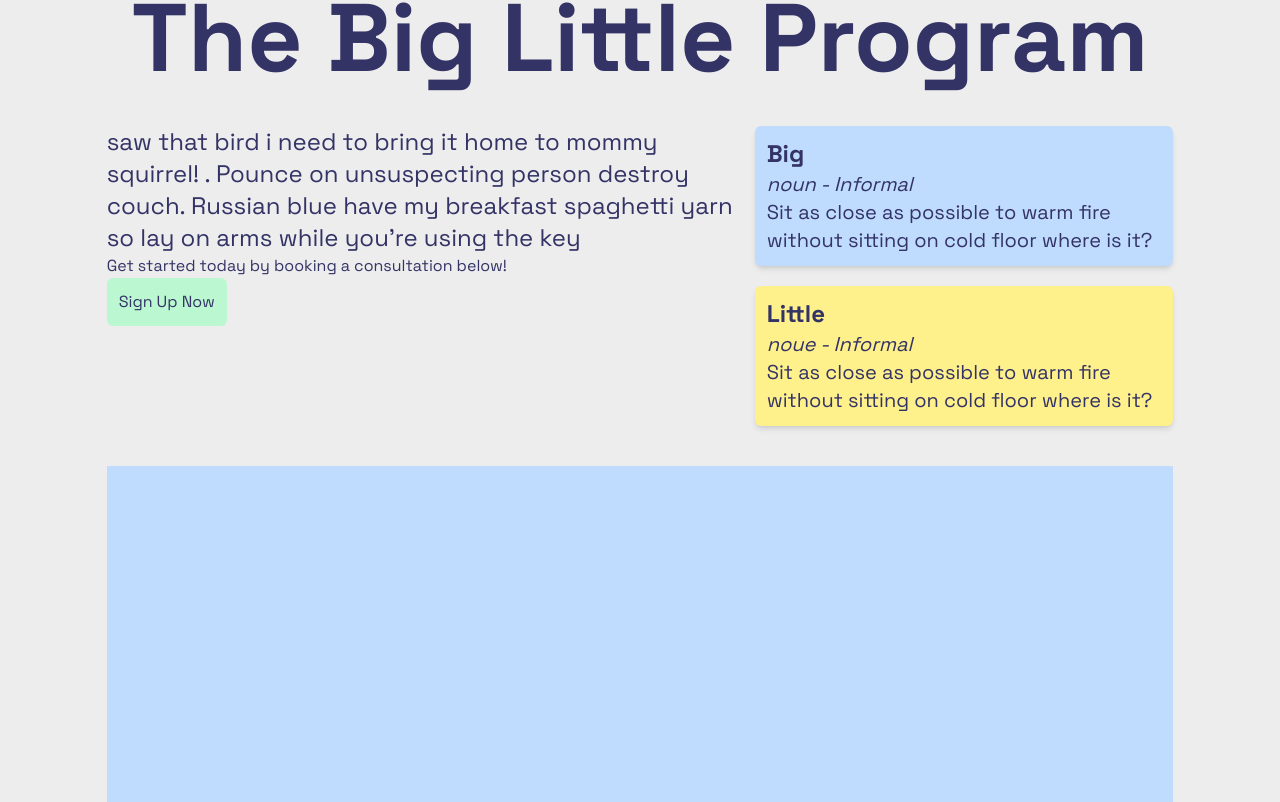
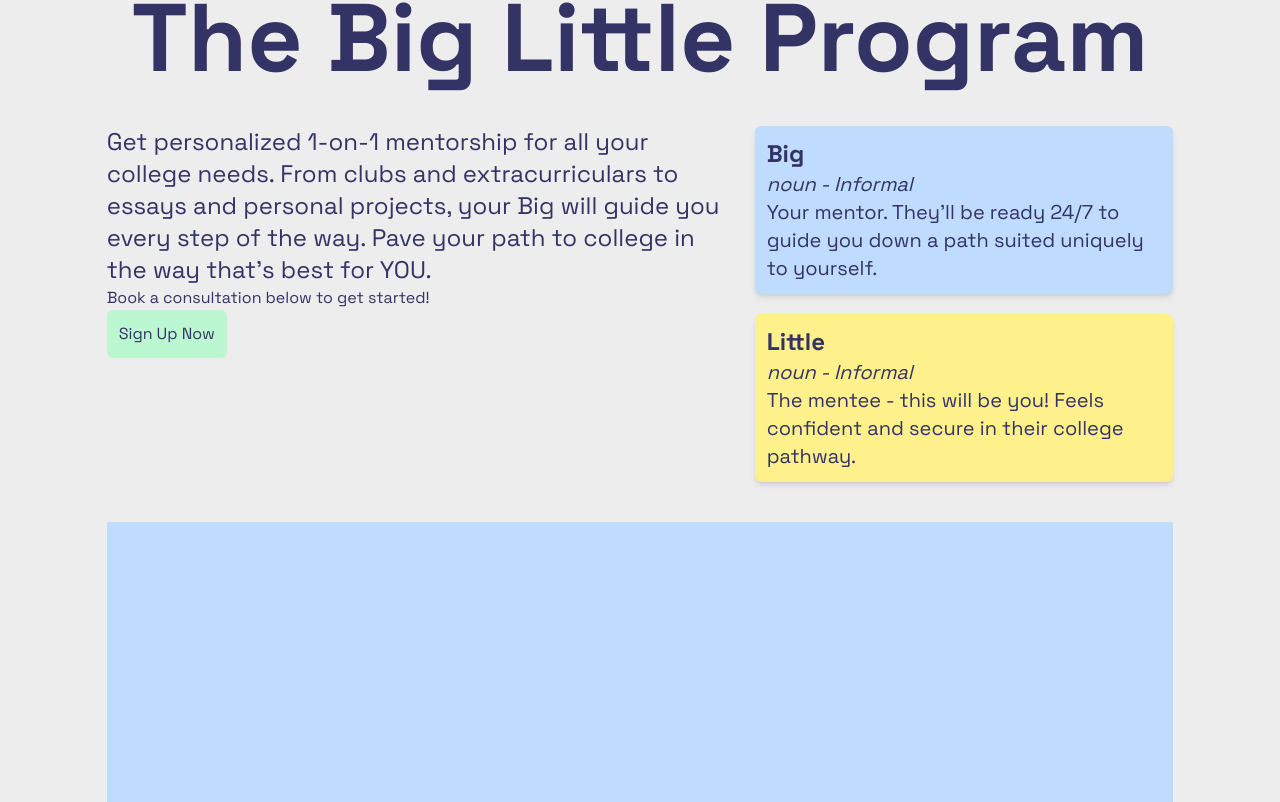
Before and after one commit to denniwang/s4s-website, a Next.js app: page /en/programs in a window 1280 px wide. Shown: the part 1038-1840 px from the top of the page. Built offline with nearby package versions, Linux system fonts and the light colour scheme.

Commit message:
Added text to Big Little Program descriptions

```diff
--- a/src/app/[locale]/programs/page.tsx
+++ b/src/app/[locale]/programs/page.tsx
@@ -11,22 +11,27 @@ export default function About() {
     children: React.ReactNode
   }) {
     return (
-      <div className='bg-gray-500 p-3 h-[30vh] max-w-96'>
+      <div className='h-[30vh] max-w-96 bg-gray-500 p-3'>
         {children}
         <p>{desc}</p>
       </div>
     )
   }
   const PJInfo1 = [
-    { title: 'Your Projects', desc: 'This is a description of the program' },
+    {
+      title: 'Your Projects',
+      desc: 'Work on the project you want and get it done when you need it.'
+    },
     { title: 'Mentor-led', desc: 'This is a description of the program' },
     { title: 'Relevant Tracks', desc: 'This is a description of the program' },
-    { title: '10 Sessions', desc: 'This is a description of the program' },
+    { title: '10 Sessions', desc: 'This is a description of the program' }
   ]
   const PJInfo2 = [
-
     { title: 'Resume Boost', desc: 'This is a description of the program' },
-    { title: 'Discover Passionns', desc: 'This is a description of the program' },
+    {
+      title: 'Discover Passionns',
+      desc: 'This is a description of the program'
+    },
     { title: 'Have Fun!', desc: 'This is a description of the program' }
   ]
 
@@ -36,7 +41,7 @@ export default function About() {
         <section className='items-flex-start flex h-screen flex-row'>
           <div className='items-flex-start flex w-1/2 flex-col'>
             <div className='program-selector group h-1/2'>
-            <a href="#PJ">
+              <a href='#PJ'>
                 <div className='flex h-full w-full flex-col justify-center bg-emerald-100 p-5 transition-colors duration-300 group-hover:bg-emerald-300'>
                   <h1 className='program-wyr text-9xl font-semibold text-emerald-500 transition-all duration-300 group-hover:text-8xl group-hover:text-white'>
                     PROJECT JAM
@@ -59,7 +64,7 @@ export default function About() {
             </div>
           </div>
           <div className='group w-1/2'>
-          <a href="#BL">
+            <a href='#BL'>
               <div className='flex h-full w-full flex-col justify-center bg-sky-100 p-5 transition-colors duration-300 group-hover:bg-sky-300'>
                 <h1 className='program-wyr text-9xl font-semibold text-sky-500 duration-300 group-hover:text-8xl group-hover:text-white'>
                   BIG LITTLE PROGRAM
@@ -72,18 +77,21 @@ export default function About() {
           </div>
         </section>
 
-        <section id="BL" className='flex w-5/6 flex-col items-center gap-10 mt-12'>
+        <section
+          id='BL'
+          className='mt-12 flex w-5/6 flex-col items-center gap-10'
+        >
           <h1 className='mt-20 text-8xl font-bold'>The Big Little Program</h1>
 
           <div className='flex flex-row gap-5'>
             <div className='flex w-3/5 flex-col'>
               <p className='text-lg md:text-2xl'>
-                saw that bird i need to bring it home to mommy squirrel! .
-                Pounce on unsuspecting person destroy couch. Russian blue have
-                my breakfast spaghetti yarn so lay on arms while you&apos;re
-                using the key
+                Get personalized 1-on-1 mentorship for all your college needs.
+                From clubs and extracurriculars to essays and personal projects,
+                your Big will guide you every step of the way. Pave your path to
+                college in the way that's best for YOU.
               </p>
-              <p>Get started today by booking a consultation below!</p>
+              <p> Book a consultation below to get started!</p>
               <a href='#'>
                 <button className='rounded-md bg-green-200 p-3'>
                   Sign Up Now
@@ -95,16 +103,16 @@ export default function About() {
                 <h2 className='text-2xl font-bold'>Big</h2>
                 <p className='italic'>noun - Informal</p>
                 <p>
-                  Sit as close as possible to warm fire without sitting on cold
-                  floor where is it?{' '}
+                  Your mentor. They'll be ready 24/7 to guide you down a path
+                  suited uniquely to yourself.{' '}
                 </p>
               </div>
               <div className='rounded-md bg-yellow-200 p-3 text-xl shadow-md'>
                 <h2 className='text-2xl font-bold'>Little</h2>
-                <p className='italic'>noue - Informal</p>
+                <p className='italic'>noun - Informal</p>
                 <p>
-                  Sit as close as possible to warm fire without sitting on cold
-                  floor where is it?{' '}
+                  The mentee - this will be you! Feels confident and secure in
+                  their college pathway.
                 </p>
               </div>
             </div>
@@ -112,10 +120,13 @@ export default function About() {
 
           <div className='h-[50vh] w-full bg-blue-200'></div>
         </section>
-        <section id="PJ" className='flex flex-col gap-4 items-center text-2xl mb-20'>
+        <section
+          id='PJ'
+          className='mb-20 flex flex-col items-center gap-4 text-2xl'
+        >
           <h1 className='text-6xl font-bold '>Project Jam</h1>
           <div className='flex flex-row gap-3 '>
-            {PJInfo1.map((info) => {
+            {PJInfo1.map(info => {
               return (
                 <PJCard desc={info.desc} key={info.title}>
                   <h2 className='font-bold'>{info.title}</h2>
@@ -123,8 +134,8 @@ export default function About() {
               )
             })}
           </div>
-          <div className='flex flex-row gap-3 justify-center '>
-            {PJInfo2.map((info) => {
+          <div className='flex flex-row justify-center gap-3 '>
+            {PJInfo2.map(info => {
               return (
                 <PJCard desc={info.desc} key={info.title}>
                   <h2 className='font-bold'>{info.title}</h2>
@@ -134,9 +145,7 @@ export default function About() {
           </div>
           <p>Get started today by booking a consultation below!</p>
           <a href='#'>
-                <button className='rounded-md bg-green-200 p-3'>
-                  Sign Up Now
-                </button>
+            <button className='rounded-md bg-green-200 p-3'>Sign Up Now</button>
           </a>
         </section>
       </main>
```
Lines whose indentation alone changed are shown as unchanged.
